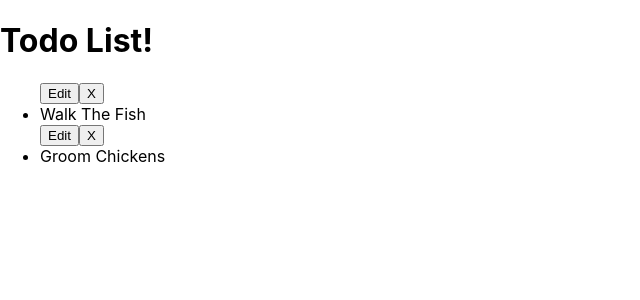
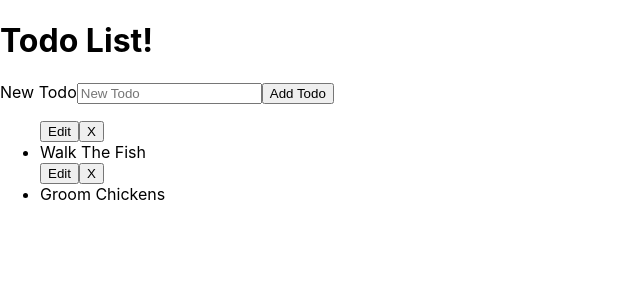
Before and after one commit to landon-sturgeon/todo-app, a React (Create React App) app: page / in a window 1280 px wide. Shown: the top 300 px of the page, without its empty margins (0-640 px from the left). Built offline with nearby package versions, Linux system fonts and the light colour scheme.

Commit message:
added create new todo functionality with new components

```diff
--- a/src/Component/NewTodoForm.js
+++ b/src/Component/NewTodoForm.js
@@ -0,0 +1,42 @@
+import React, { Component } from "react";
+
+class NewTodoForm extends Component {
+  constructor(props) {
+    super(props);
+    this.state = { task: "" };
+    this.handleChange = this.handleChange.bind(this);
+    this.handleSubmit = this.handleSubmit.bind(this);
+  }
+
+  handleChange(event) {
+    console.log(event.target.value);
+    this.setState({
+      [event.target.name]: event.target.value,
+    });
+  }
+
+  handleSubmit(event) {
+    event.preventDefault();
+    this.props.createTodo(this.state);
+    this.setState({ task: "" });
+  }
+
+  render() {
+    return (
+      <form onSubmit={this.handleSubmit}>
+        <label htmlFor="task">New Todo</label>
+        <input
+          type="text"
+          placeholder="New Todo"
+          id="task"
+          name="task"
+          value={this.state.task}
+          onChange={this.handleChange}
+        />
+        <button>Add Todo</button>
+      </form>
+    );
+  }
+}
+
+export default NewTodoForm;
--- a/src/Component/TodoList.js
+++ b/src/Component/TodoList.js
@@ -1,4 +1,5 @@
 import React, { Component } from "react";
+import NewTodoForm from "./NewTodoForm";
 import Todo from "./Todo";
 
 class TodoList extends Component {
@@ -7,6 +8,13 @@ class TodoList extends Component {
     this.state = {
       todos: [{ task: "Walk The Fish" }, { task: "Groom Chickens" }],
     };
+    this.create = this.create.bind(this);
+  }
+
+  create(newTodo) {
+    this.setState({
+      todos: [...this.state.todos, newTodo],
+    });
   }
 
   render() {
@@ -16,6 +24,7 @@ class TodoList extends Component {
     return (
       <div>
         <h1>Todo List!</h1>
+        <NewTodoForm createTodo={this.create} />
         <ul>{todos}</ul>
       </div>
     );
```
